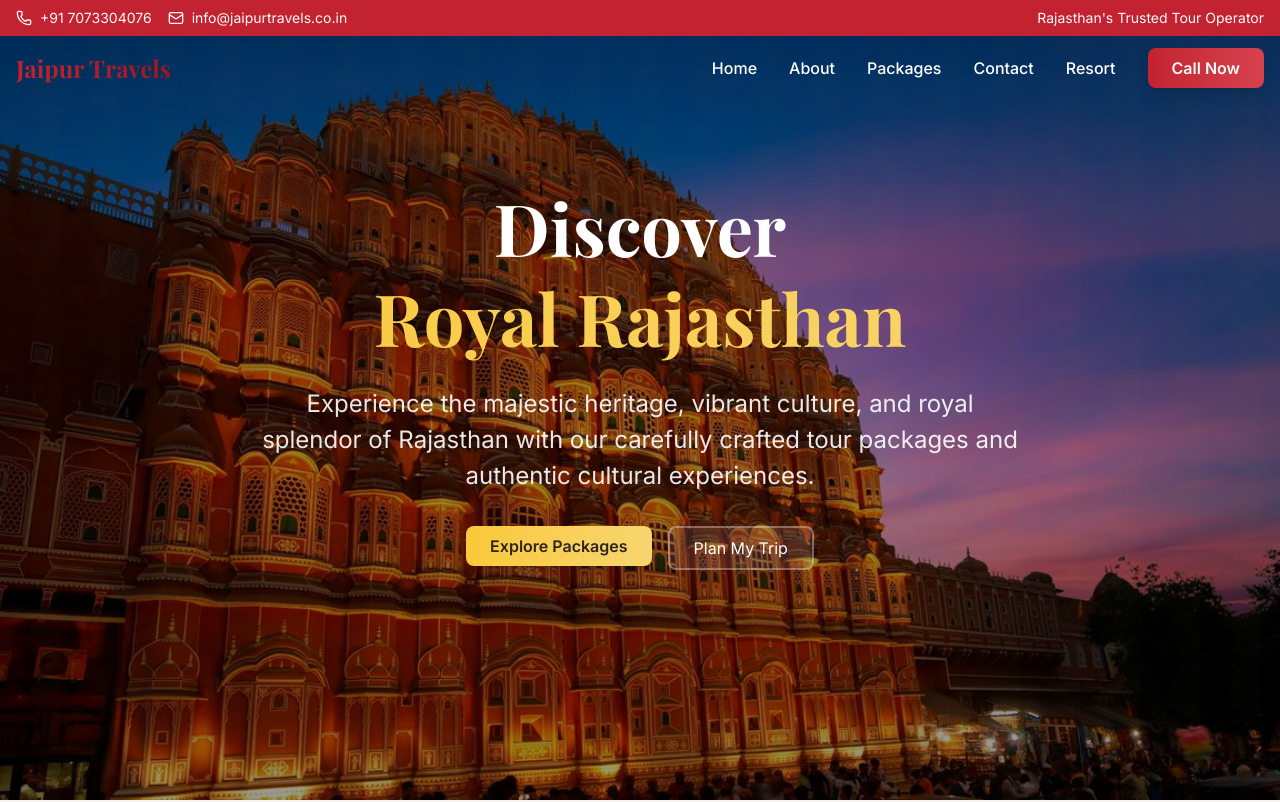
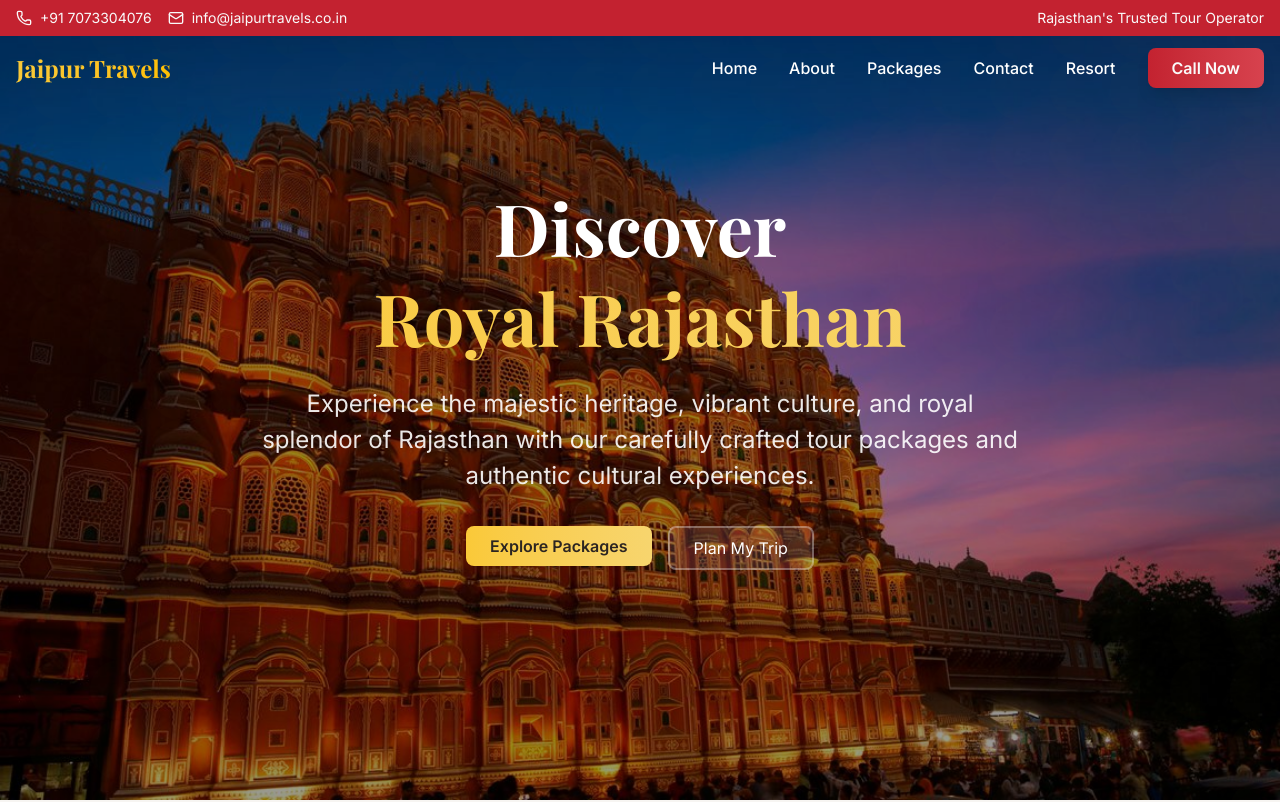
Before and after one commit to dev-anku/ltown-travels, a Next.js app: page / in a window 1280 px wide. Shown: the top 802 px of the page. Built offline with nearby package versions, Linux system fonts and the light colour scheme.

Commit message:
Logo gradient change

```diff
--- a/components/Navbar.js
+++ b/components/Navbar.js
@@ -57,7 +57,7 @@
         <div className="flex items-center justify-between h-16">
           {/* Logo */}
           <div className="flex items-center">
-            <h1 className="text-2xl font-heading font-bold bg-gradient-to-r from-primary to-primary-dark bg-clip-text text-transparent">
+            <h1 className="text-2xl font-heading font-bold bg-gradient-to-r from-secondary to-secondary-dark bg-clip-text text-transparent">
               Jaipur Travels
             </h1>
           </div>
```
